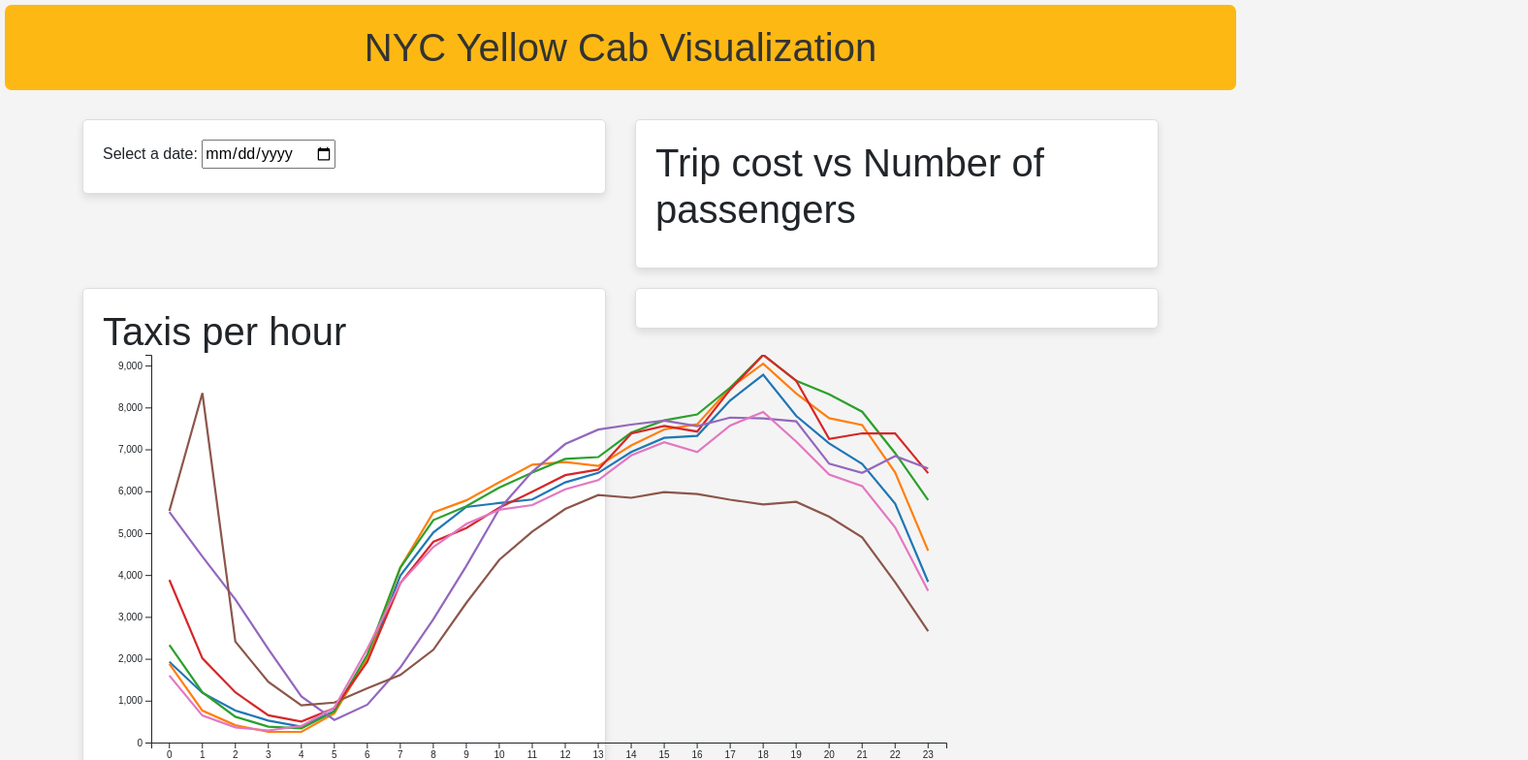
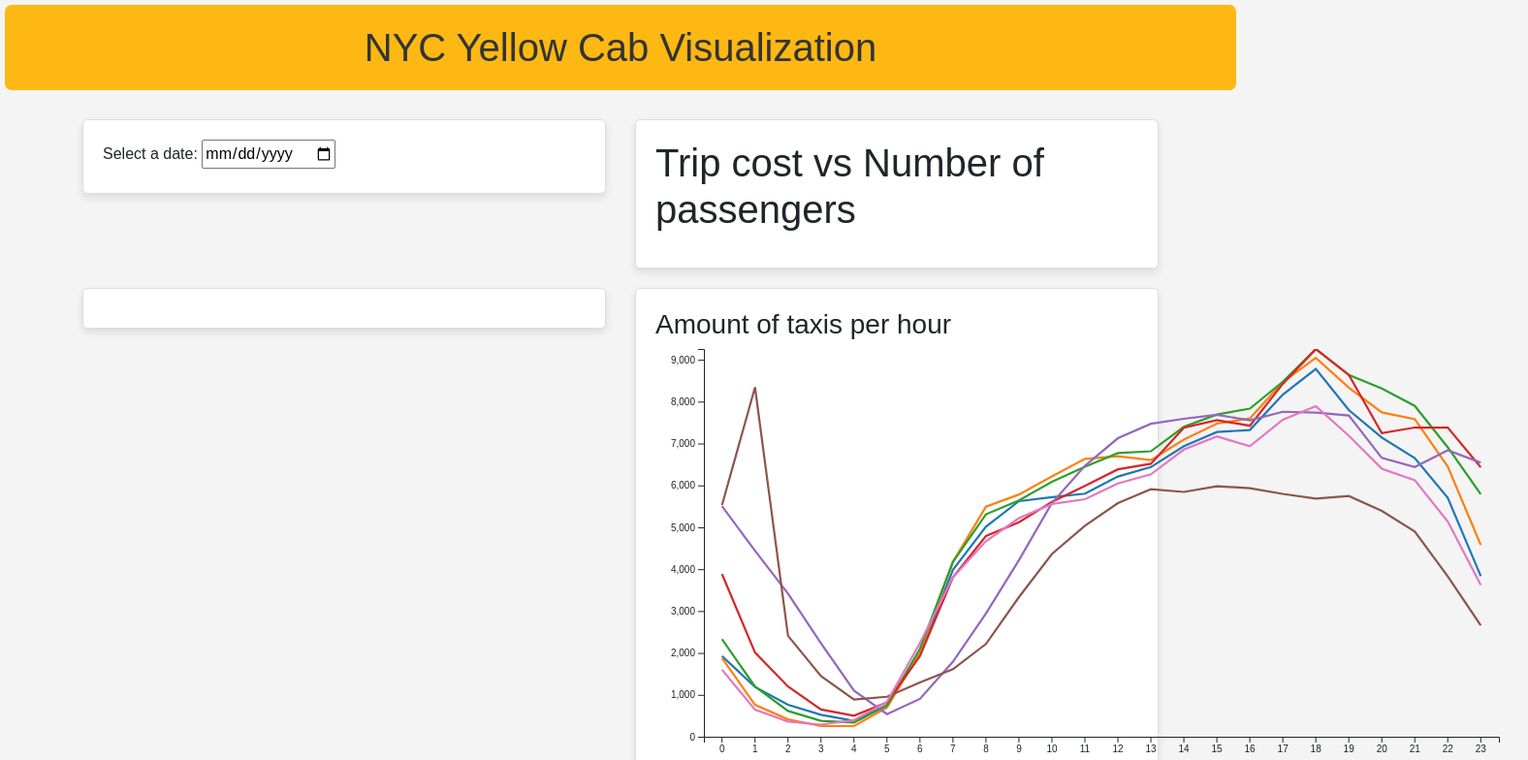
Before and after one commit to Flexionn/Visualization, a plain HTML site: page index.html in a window 1280 px wide. Shown: the top 784 px of the page at 97% size, 1576 px wide, since content can reach past the window. Drawn offline with nearby package versions, Linux system fonts and the light colour scheme; no server answers.

Commit message:
Move to visualization 4

```diff
--- a/index.html
+++ b/index.html
@@ -50,14 +50,14 @@
             <!-- Visualization 3 -->
             <div class="col-md-6">
                 <div class="visualization" id="visualization3">
-                    <h1>Taxis per hour</h1>
+
                 </div>
             </div>
 
-            <!-- Visualization 2 -->
+            <!-- Visualization 4 -->
             <div class="col-md-6">
                 <div class="visualization" id="visualization4">
-                    <!-- Your content for Visualization 2 -->
+                    <h3>Amount of taxis per hour</h3>
                 </div>
             </div>
 
--- a/js/F3.js
+++ b/js/F3.js
@@ -22,7 +22,7 @@ const formattedData = mockData.map((dayData, dayIndex) => ({
 xScale.domain(formattedData.flatMap(day => day.value.map(hourData => hourData.hour)));
 yScale.domain([0, d3.max(formattedData.flatMap(day => day.value.map(hourData => hourData.value)))]);
 
-var svg = d3.select("#visualization3")
+var svg = d3.select("#visualization4")
     .append("svg")
     .attr("width", width)
     .attr("height", height);
@@ -88,6 +88,6 @@ svg.selectAll(".line")
             .style("opacity", 0);
     });
 
-var tooltip = d3.select("#visualization3").append("div")
+var tooltip = d3.select("#visualization4").append("div")
     .attr("class", "tooltip")
     .style("opacity", 0);
```
